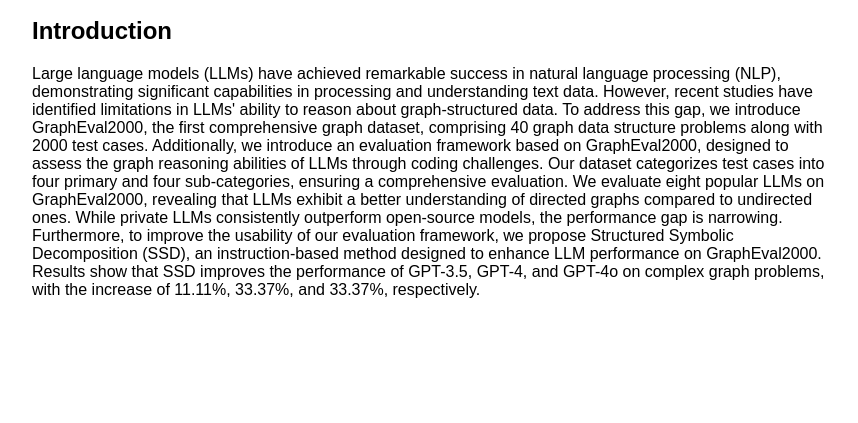
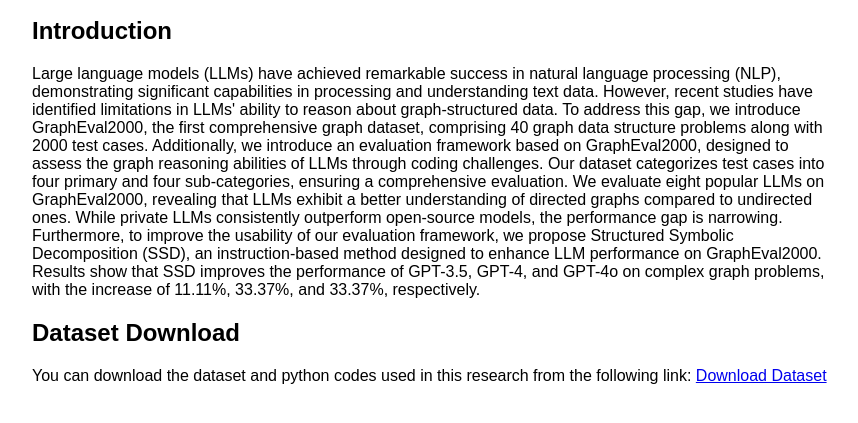
Before and after one commit to harrywuhust2022/GraphEval2000, a plain HTML site: page index.html in a window 1280 px wide. Shown: the part 101-524 px from the top of the page, without its empty margins (208-1066 px from the left). Drawn offline with Linux system fonts and the light colour scheme.

Commit message:
download link updated

```diff
--- a/index.html
+++ b/index.html
@@ -44,6 +44,11 @@
             an instruction-based method designed to enhance LLM performance on GraphEval2000.
             Results show that SSD improves the performance of GPT-3.5, GPT-4, and GPT-4o on complex graph problems, with the increase of 11.11%, 33.37%, and 33.37%, respectively.</p>
 
+        <h2>Dataset Download</h2>
+        <p>
+            You can download the dataset and python codes used in this research from the following link:
+            <a href="https://github.com/harrywuhust2022/GraphEval2000/raw/main/dataset.zip" download>Download Dataset</a>
+        </p>
         <!-- Add more sections as needed -->
     </article>
 </body>
```
